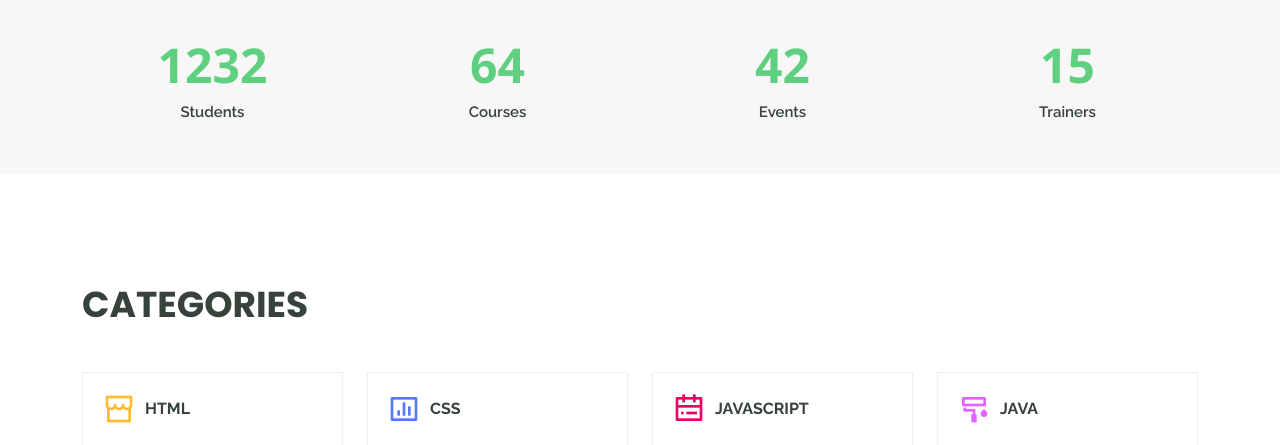
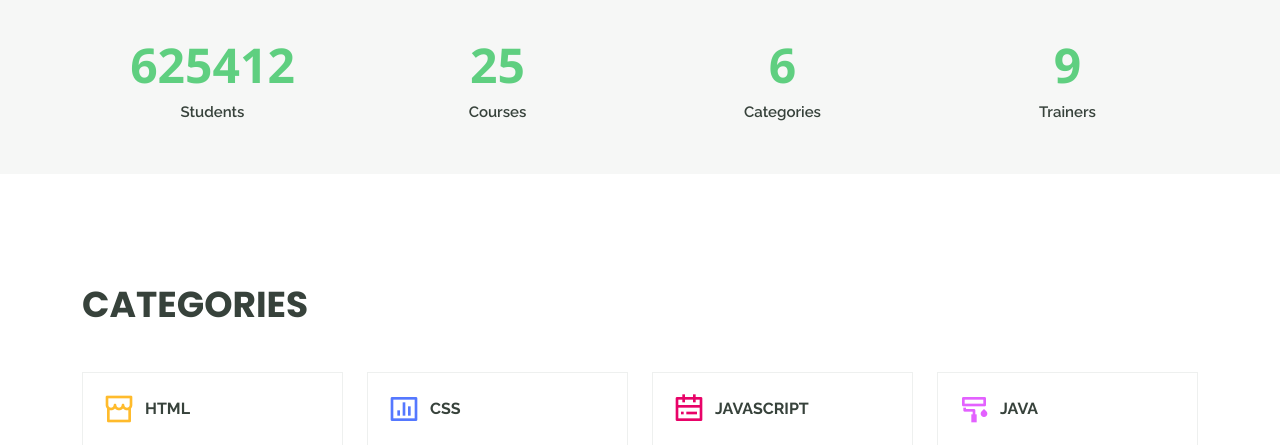
Before and after one commit to amalfrancisu/webp-project1, a PHP site: page / in a window 1280 px wide. Shown: the part 641-1086 px from the top of the page. Run offline with PHP 8.4, Linux system fonts and the light colour scheme.

Commit message:
updated index (nav, categories)
updated index (nav, categories)

```diff
--- a/about.html
+++ b/about.html
@@ -41,9 +41,12 @@
           <ul>
             <li><a class="active" href="index.html">Home</a></li>
             <li><a href="about.html">About</a></li>
-          <li><a href="courses.html">Courses</a></li>
+            <li><a href="index.html#features">Categories</a></li>
             <li><a href="contact.html">Contact</a></li>
+            <li>&nbsp;&nbsp;&nbsp;&nbsp;&nbsp;&nbsp;&nbsp;</li>
+            <li><input type="text" name="search" placeholder="Search "></li>
             <li><a href="signin.html">Sign In</a></li>
+
           </ul>
           <i class="bi bi-list mobile-nav-toggle"></i>
         </nav><!-- .navbar -->
--- a/assets/css/style.css
+++ b/assets/css/style.css
@@ -8,6 +8,16 @@
 /*--------------------------------------------------------------
 # General
 --------------------------------------------------------------*/
+input[type=text] {
+  width: 130px;
+  -webkit-transition: width 0.4s ease-in-out;
+  transition: width 0.4s ease-in-out;
+}
+
+/* When the input field gets focus, change its width to 100% */
+input[type=text]:focus {
+  width: 100%;
+}
 body {
   font-family: "Open Sans", sans-serif;
   color: #444444;
@@ -26,6 +36,7 @@ a:hover {
 h1, h2, h3, h4, h5, h6 {
   font-family: "Raleway", sans-serif;
 }
+/* search bar */
 
 /*--------------------------------------------------------------
 # Back to top button
--- a/index.html
+++ b/index.html
@@ -32,8 +32,6 @@
   <form action="courses.html" method="GET" id="formForCategoryId">
       <input type="hidden" name="categoryId" id = "formFieldForCategoryId" />
   </form>
-
-
   <!-- ======= Header ======= -->
   <header id="header" class="fixed-top">
     <div class="container d-flex align-items-center">
@@ -46,9 +44,12 @@
         <ul>
           <li><a class="active" href="index.html">Home</a></li>
           <li><a href="about.html">About</a></li>
-          <li><a href="courses.html">Courses</a></li>
+          <li><a href="index.html#features">Categories</a></li>
           <li><a href="contact.html">Contact</a></li>
+          <li>&nbsp;&nbsp;&nbsp;&nbsp;&nbsp;&nbsp;&nbsp;</li>
+          <li><input type="text" name="search" placeholder="Search "></li>
           <li><a href="signin.html">Sign In</a></li>
+
         </ul>
         <i class="bi bi-list mobile-nav-toggle"></i>
       </nav><!-- .navbar -->
@@ -75,22 +76,22 @@
         <div class="row counters">
 
           <div class="col-lg-3 col-6 text-center">
-            <span data-purecounter-start="0" data-purecounter-end="1232" data-purecounter-duration="1" class="purecounter"></span>
+            <span data-purecounter-start="0" data-purecounter-end="625412" data-purecounter-duration="1" class="purecounter"></span>
             <p>Students</p>
           </div>
 
           <div class="col-lg-3 col-6 text-center">
-            <span data-purecounter-start="0" data-purecounter-end="64" data-purecounter-duration="1" class="purecounter"></span>
+            <span data-purecounter-start="0" data-purecounter-end="25" data-purecounter-duration="1" class="purecounter"></span>
             <p>Courses</p>
           </div>
 
           <div class="col-lg-3 col-6 text-center">
-            <span data-purecounter-start="0" data-purecounter-end="42" data-purecounter-duration="1" class="purecounter"></span>
-            <p>Events</p>
+            <span data-purecounter-start="0" data-purecounter-end="6" data-purecounter-duration="1" class="purecounter"></span>
+            <p>Categories</p>
           </div>
 
           <div class="col-lg-3 col-6 text-center">
-            <span data-purecounter-start="0" data-purecounter-end="15" data-purecounter-duration="1" class="purecounter"></span>
+            <span data-purecounter-start="0" data-purecounter-end="9" data-purecounter-duration="1" class="purecounter"></span>
             <p>Trainers</p>
           </div>
 
```
Lines whose indentation alone changed are shown as unchanged.
